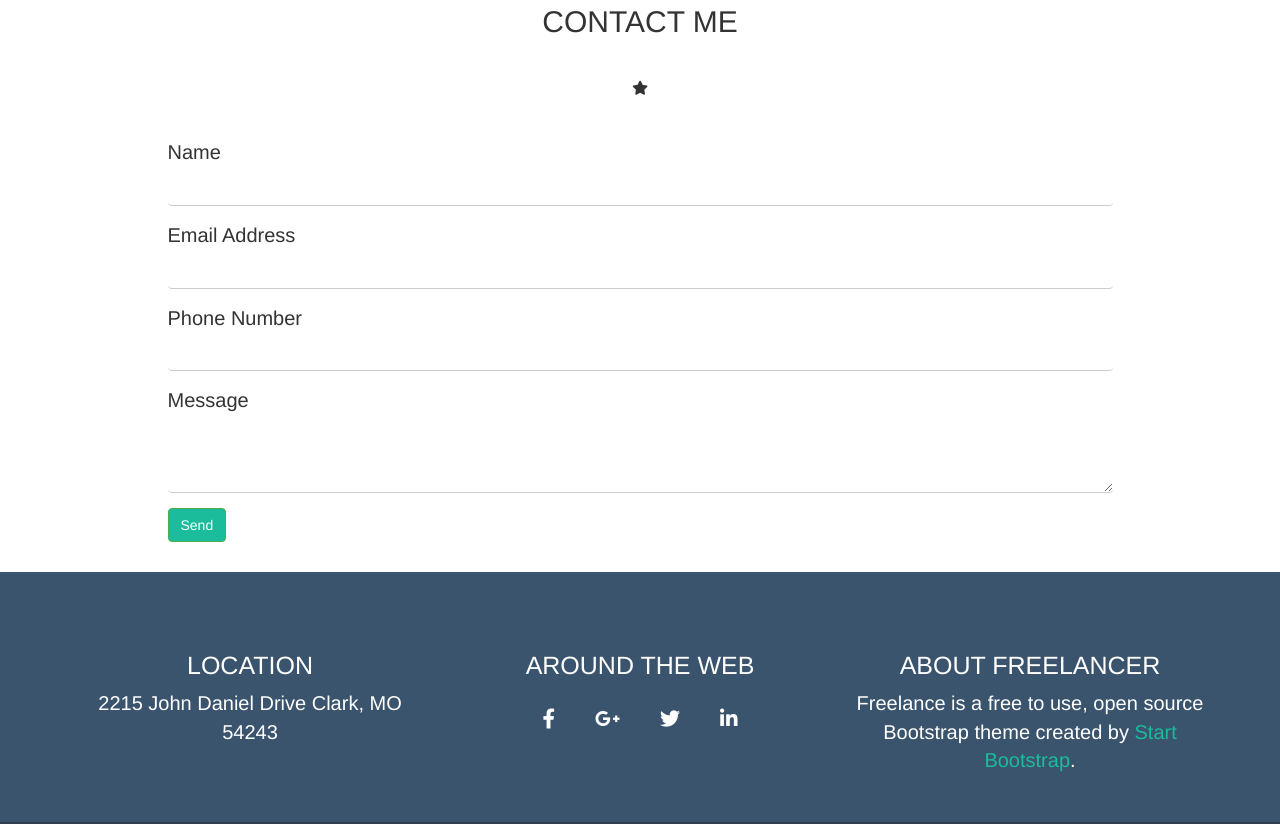
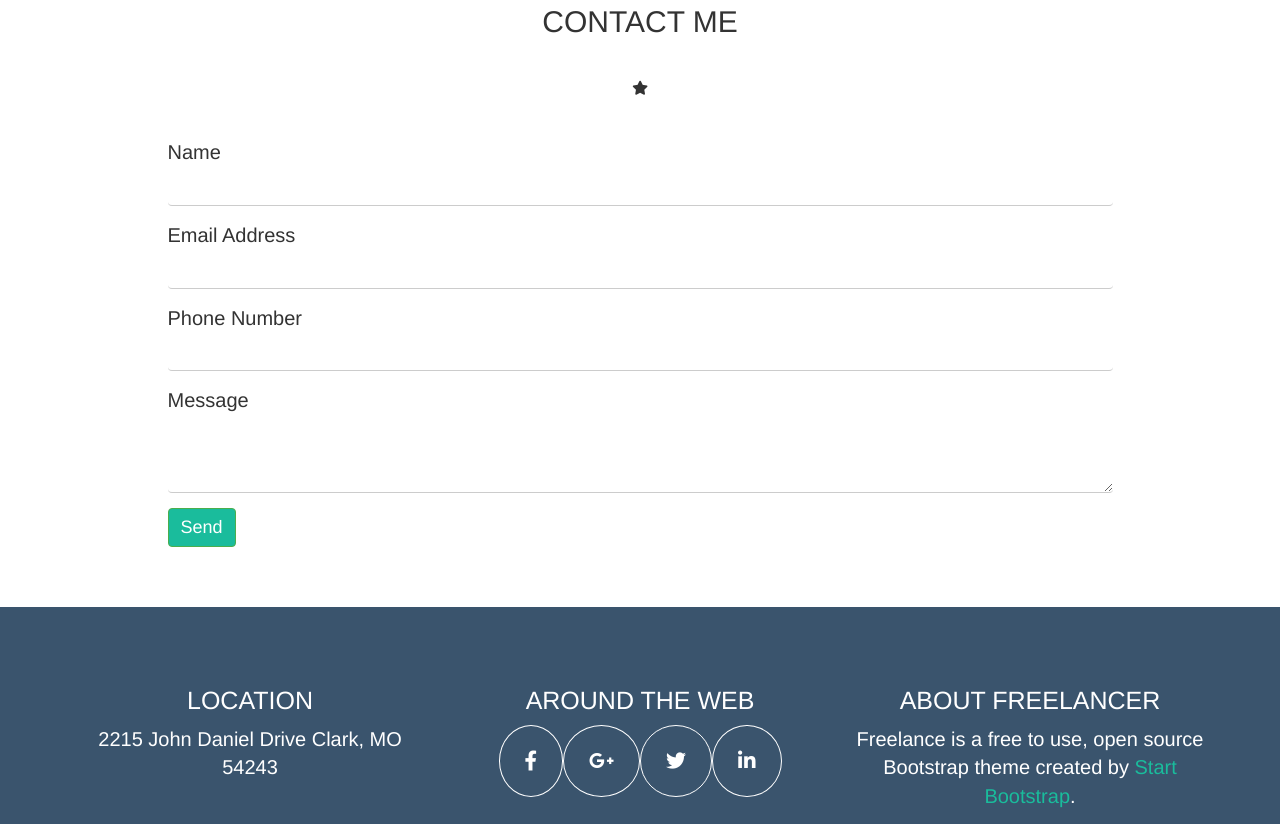
Before and after one commit to BenoitGaudieri/html-css-bootstrap-freelancer, a plain HTML site: page index.html in a window 1280 px wide. Shown: the part 1980-2804 px from the top of the page. Drawn offline with nearby package versions, Linux system fonts and the light colour scheme.

Commit message:
feat. i bug

```diff
--- a/css/index.css
+++ b/css/index.css
@@ -164,7 +164,7 @@
 }
 
 .contact form {
-    margin-bottom: 30px;
+    margin-bottom: 60px;
 }
 
 .contact .form-control {
@@ -185,6 +185,7 @@
 
 .contact .btn-success {
     background-color: #1abc9c;
+    font-size: 18px;
 }
 
 /* Footer */
@@ -204,9 +205,10 @@ footer a {
 }
 
 .main-footer i {
-    padding: 20px;
-    border: #fff;
+    padding: 25px;
+    border: 1px solid #fff;
     border-radius: 50%;
+    font-size: 20px;
 }
 
 .main-footer h3 {
```
